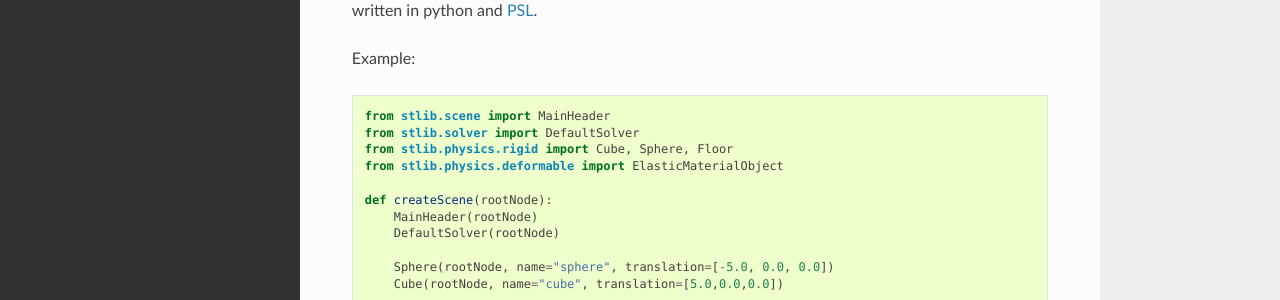
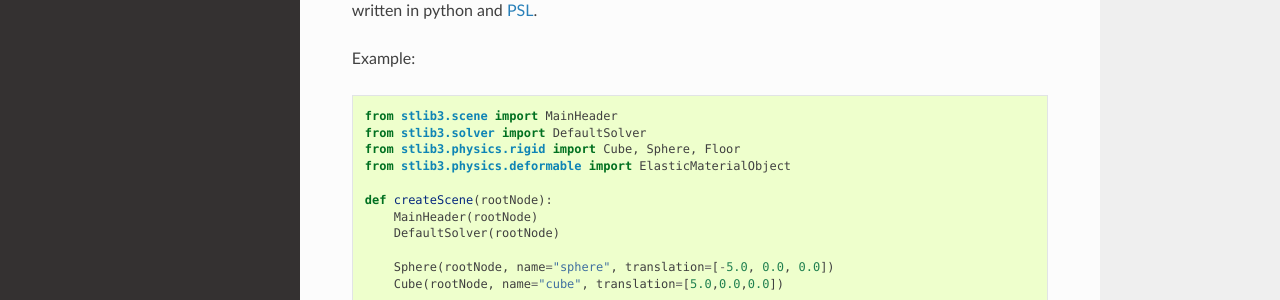
Before and after one commit to SofaDefrost/STLIB, a Sphinx documentation site: the page built from docs/sphinx/source/stlib.rst, in a window 1280 px wide and 1137 px high. Shown: the part 257-557 px from the top of the window. Built offline with Sphinx 7.4.7 and the Read the Docs theme 2.0.0, drawn with Linux system fonts in a browser that asks for light colours.

Commit message:
Update stlib to stlib3

```diff
--- a/docs/sphinx/source/stlib.rst
+++ b/docs/sphinx/source/stlib.rst
@@ -14,10 +14,10 @@ Example:
 
 .. sourcecode:: python
 
-    from stlib.scene import MainHeader
-    from stlib.solver import DefaultSolver
-    from stlib.physics.rigid import Cube, Sphere, Floor
-    from stlib.physics.deformable import ElasticMaterialObject
+    from stlib3.scene import MainHeader
+    from stlib3.solver import DefaultSolver
+    from stlib3.physics.rigid import Cube, Sphere, Floor
+    from stlib3.physics.deformable import ElasticMaterialObject
 
     def createScene(rootNode):
         MainHeader(rootNode)
```
Also changed, not shown: README.md (+4 -4 lines), 2 other files.
